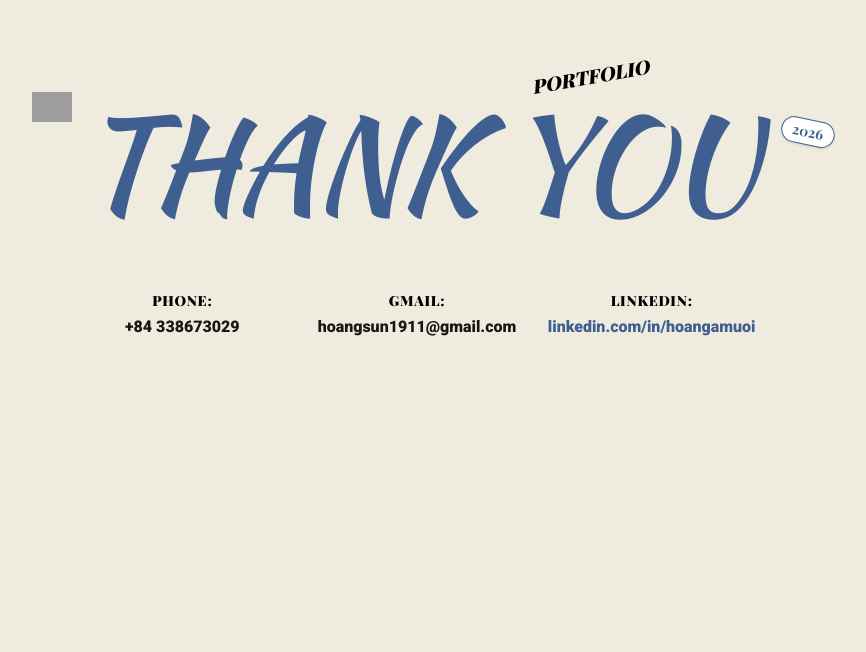
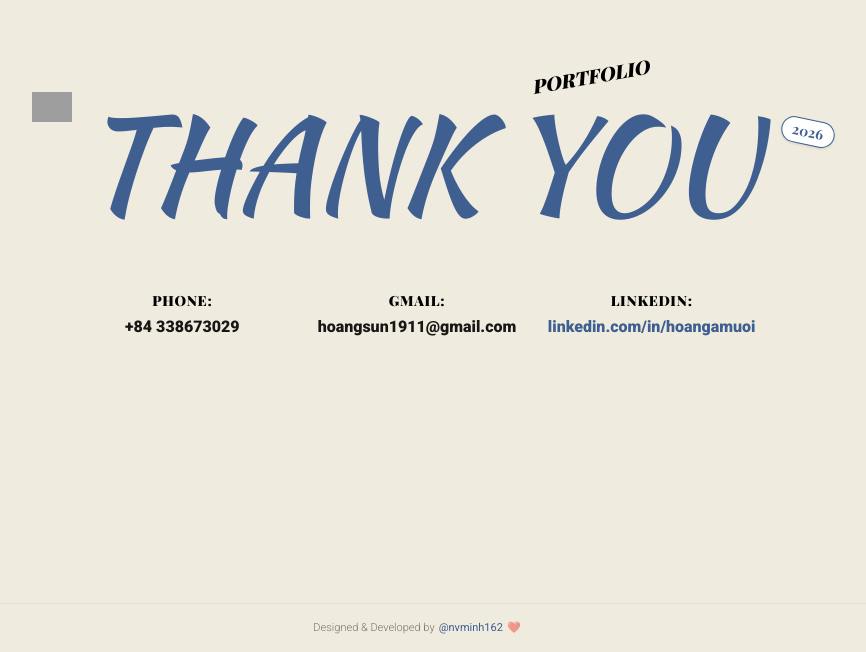
Before and after one commit to nvminh162/hoangamuoi-portfolio-web, a Next.js app: page / in a window 1280 px wide. Shown: the part 2963-3615 px from the top of the page, without its empty margins (223-1089 px from the left). Before the commit the page ends 3566 px from the top, so only its background shows below. Built offline with nearby package versions, Linux system fonts and the light colour scheme; grey boxes are pictures that could not be loaded.

Commit message:
feat: add Footer component and integrate into landing page structure

```diff
--- a/app/page.tsx
+++ b/app/page.tsx
@@ -3,6 +3,7 @@ import PortfolioHero from "@/components/PortfolioHero";
 import About from "@/components/About";
 import Contact from "@/components/Contact";
 import ThankYou from "@/components/ThankYou";
+import Footer from "@/components/Footer";
 
 export default function Home() {
   return (
@@ -12,6 +13,7 @@ export default function Home() {
       <About />
       <Contact />
       <ThankYou />
+      <Footer />
     </main>
   );
 }
--- /dev/null
+++ b/components/Footer.tsx
@@ -0,0 +1,29 @@
+"use client";
+
+import { motion } from "framer-motion";
+
+export default function Footer() {
+  return (
+    <footer className="w-full bg-brand-bg py-4 px-8 md:px-16 border-t border-black/5 flex items-center justify-center text-center select-none">
+      <motion.div
+        initial={{ opacity: 0, y: 10 }}
+        whileInView={{ opacity: 1, y: 0 }}
+        viewport={{ once: true }}
+        transition={{ duration: 0.5, ease: "easeOut" }}
+      >
+        <p className="text-[11px] font-sans font-light text-black/50 flex flex-wrap justify-center items-center gap-x-1 gap-y-0.5">
+          <span>Designed & Developed by</span>
+          <a
+            href="https://nvminh162.id.vn"
+            target="_blank"
+            rel="noopener noreferrer"
+            className="font-normal text-primary hover:underline transition-all duration-300"
+          >
+            @nvminh162
+          </a>
+          <span>❤️</span>
+        </p>
+      </motion.div>
+    </footer>
+  );
+}
```
